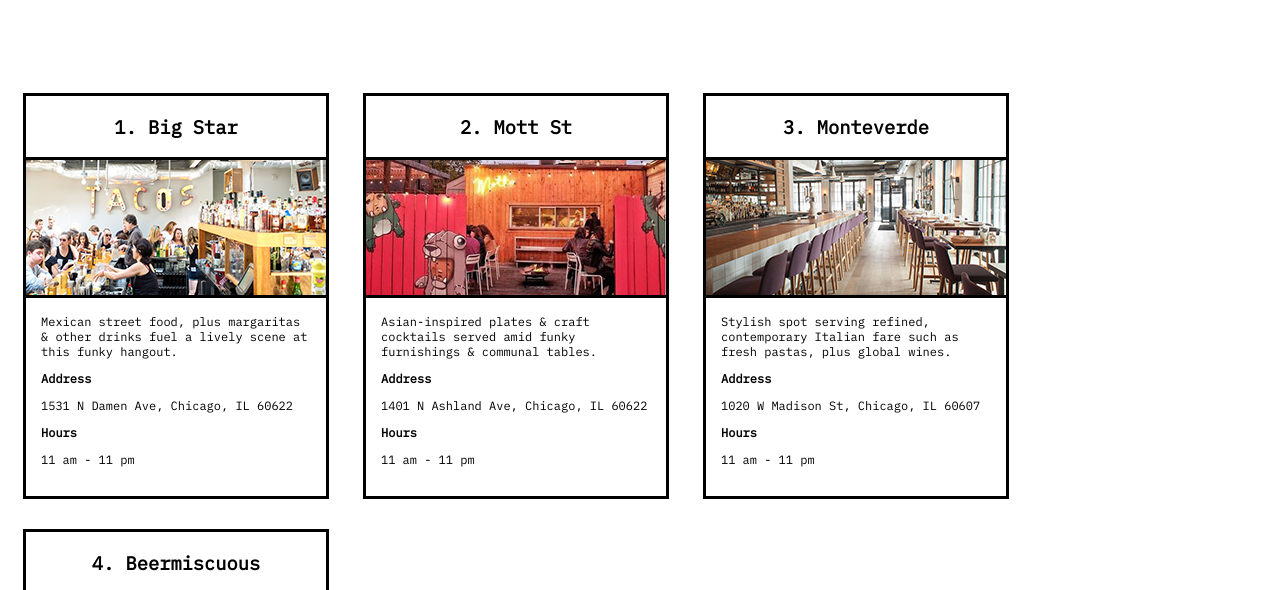
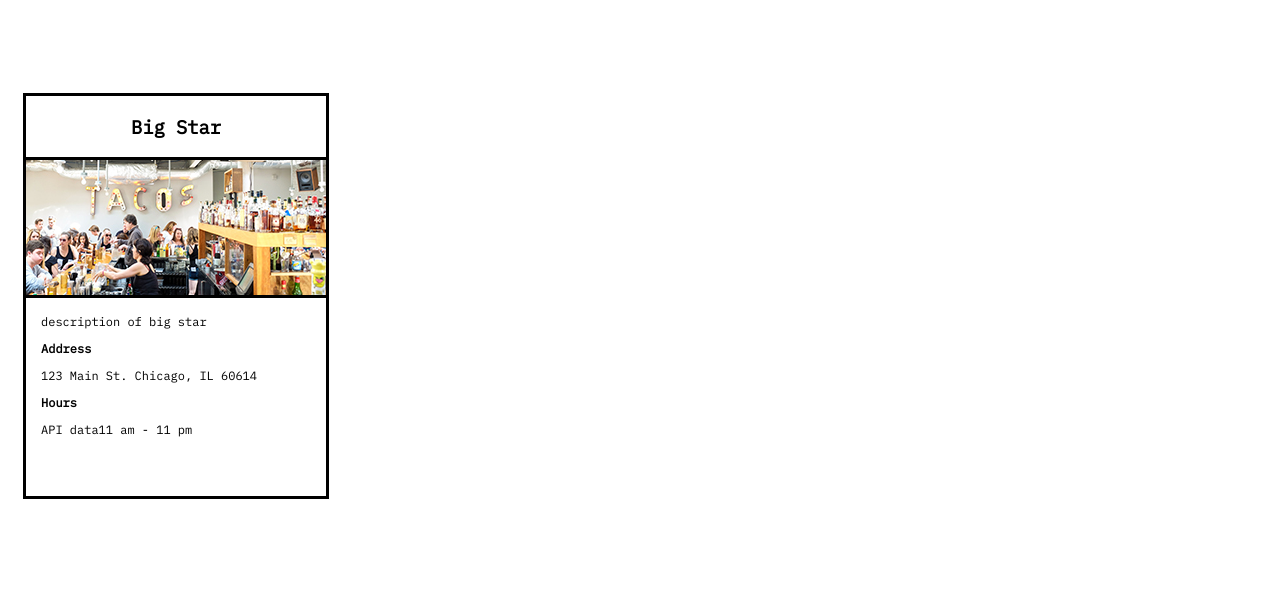
Before and after one commit to rebeccaussai/bex-restaurant-recos.github.io, a plain HTML site: page index.html in a window 1280 px wide. Shown: the part 164-754 px from the top of the page. Drawn offline with nearby package versions, Linux system fonts and the light colour scheme; some packages are replaced by stand-ins of ours.

Commit message:
Suggestions to unblock

```diff
--- a/index.html
+++ b/index.html
@@ -8,9 +8,9 @@
 </head>
 <body>
 	<h1> top restaurants in chicago </h1>
-	<div class="allTiles">
+	<div id="allTiles">
 
-		<div class="tile">
+		<!--div class="tile">
 			<h3>1. Big Star</h3>
 			<img class="tile_img" src= "images/big_star.jpg">
 			<p> Mexican street food, plus margaritas &amp; other drinks fuel a lively scene at this funky hangout. </p>
@@ -48,7 +48,7 @@
 			<p> 2812 N Lincoln Ave, Chicago, IL 60657</p>
 			<P class="sub-title"> Hours </P>
 			<p> 11 am - 11 pm</p>
-		</div>
+		</div-->
 
 	</div>
 
@@ -56,17 +56,15 @@
 
 	<!-- testing a handlebars template -->
 	<script id="restaurant-template" type="text/x-handlebars-template">
-	<div id="allTiles">
 		<div class="tile">
 			<h3>{{name}}</h3>
-			<img class="tile_img" {{image}} >
+			<img class="tile_img" src="{{image}}" >
 			<p> {{description}} </p>
 			<P class="sub-title"> Address </P>
 			<p> {{address}}</p>
 			<P class="sub-title"> Hours </P>
 			<p>{{hours}}</p>
 		</div>
-	</div>
 	</script>
 
 	<div id="map"</div>
@@ -75,6 +73,8 @@
 	<script src="js/handlebars-v4.0.11b.js"></script>
 	<script src="https://ajax.googleapis.com/ajax/libs/jquery/3.3.1/jquery.min.js"></script>
 	<script src="js/main.js"></script>
-    <script async defer type="text/javascript" src="https://maps.googleapis.com/maps/api/js?key=AIzaSyDDbt1M_Y1NT5NIZ27O1y0L-PXT5-bEIjs&callback=initMap"></script>
+	<script type="text/javascript" src="https://maps.googleapis.com/maps/api/js?key=AIzaSyBQAcUw6Ulocgj0YuF_kb0WabnNlIyAz1I&libraries=places&callback=initMap"></script>
+
+    <!-- <script async defer type="text/javascript" src="https://maps.googleapis.com/maps/api/js?key=AIzaSyDDbt1M_Y1NT5NIZ27O1y0L-PXT5-bEIjs&callback=initMap"></script> -->
 </body>
 </html>
--- a/js/main.js
+++ b/js/main.js
@@ -4,10 +4,25 @@ var source = $('#restaurant-template').html();
 // 2. use handlebars compile
 var template = Handlebars.compile(source);
 
+var restaurants = [
+	{
+		"name": "Big Star",
+		"image": "images/big_star.jpg",
+		"description": "description of big star",
+		"address": "123 Main St. Chicago, IL 60614",
+		"hours": "API data11 am - 11 pm"
+	}
+];
+
+var request = {
+  placeId: 'ChIJwwvDb8fSD4gRb54qO3OOpVA'
+};
+
+
 
 // 3. is this where my object constructor goes????
 //constructor function to create a restaurant tile object
-var restaurant = function (name, image, description, address, hours) {
+var Restaurant = function (name, image, description, address, hours) {
 	this.name = name;
 	this.image = image;
 	this.description = description;
@@ -16,13 +31,23 @@ var restaurant = function (name, image, description, address, hours) {
 };
 
 // 4. pass it into template
-var newTile = template(restaurant);
 
 // add a new tile
-var bigStar = new restaurant("Big Star", "images/big_star.jpg", "description of big star", "123 Main St. Chicago, IL 60614", "API data11 am - 11 pm");
+for (var i = 0; i < restaurants.length; i++) {
+	var r = restaurants[i];
+
+	var restaurant = new Restaurant(r.name, r.image, r.description, r.address, r.hours);
+
+	var newTile = template(restaurant);
+
+	$('#allTiles').append(newTile);
+
+}
+//var bigStar = new Restaurant("Big Star", "images/big_star.jpg", "description of big star", "123 Main St. Chicago, IL 60614", "API data11 am - 11 pm");
+
+// var newTile = template(bigStar);
 
 // append html to the DOM
-$('#allTiles').html(newTile);
 
 
 //how do I tie to HTML?
@@ -56,6 +81,16 @@ function initMap() {
     });
 
   });
+
+
+	var service = new google.maps.places.PlacesService(map);
+	service.getDetails(request, callback);
+
+	function callback(place, status) {
+	  // if (status == google.maps.places.PlacesServiceStatus.OK) {
+	  //   createMarker(place);
+	  // }
+
+		console.log(place);
+	}
 }
-
-initMap();
```
